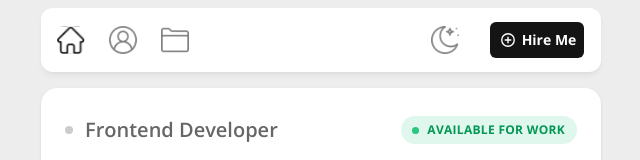
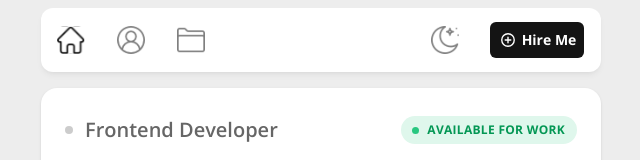
Before and after one commit to Abaljerind/portofolio-jerind, a React (Vite) app: page / in a window 1280 px wide. Shown: the top 160 px of the page, without its empty margins (319-959 px from the left). Built offline with nearby package versions, Linux system fonts and the light colour scheme.

Commit message:
Add styles for breakpoint lg for ul
Add styles for gap

```diff
--- a/src/components/NavItems.jsx
+++ b/src/components/NavItems.jsx
@@ -10,7 +10,7 @@ export default function NavItems() {
   ];
 
   return (
-    <ul className="flex justify-between md:justify-start md:gap-6">
+    <ul className="flex justify-between md:justify-start md:gap-6 lg:gap-8">
       {menuItems.map((nav, index) => {
         return (
           <li className="group relative cursor-pointer" key={index + 1}>
```
